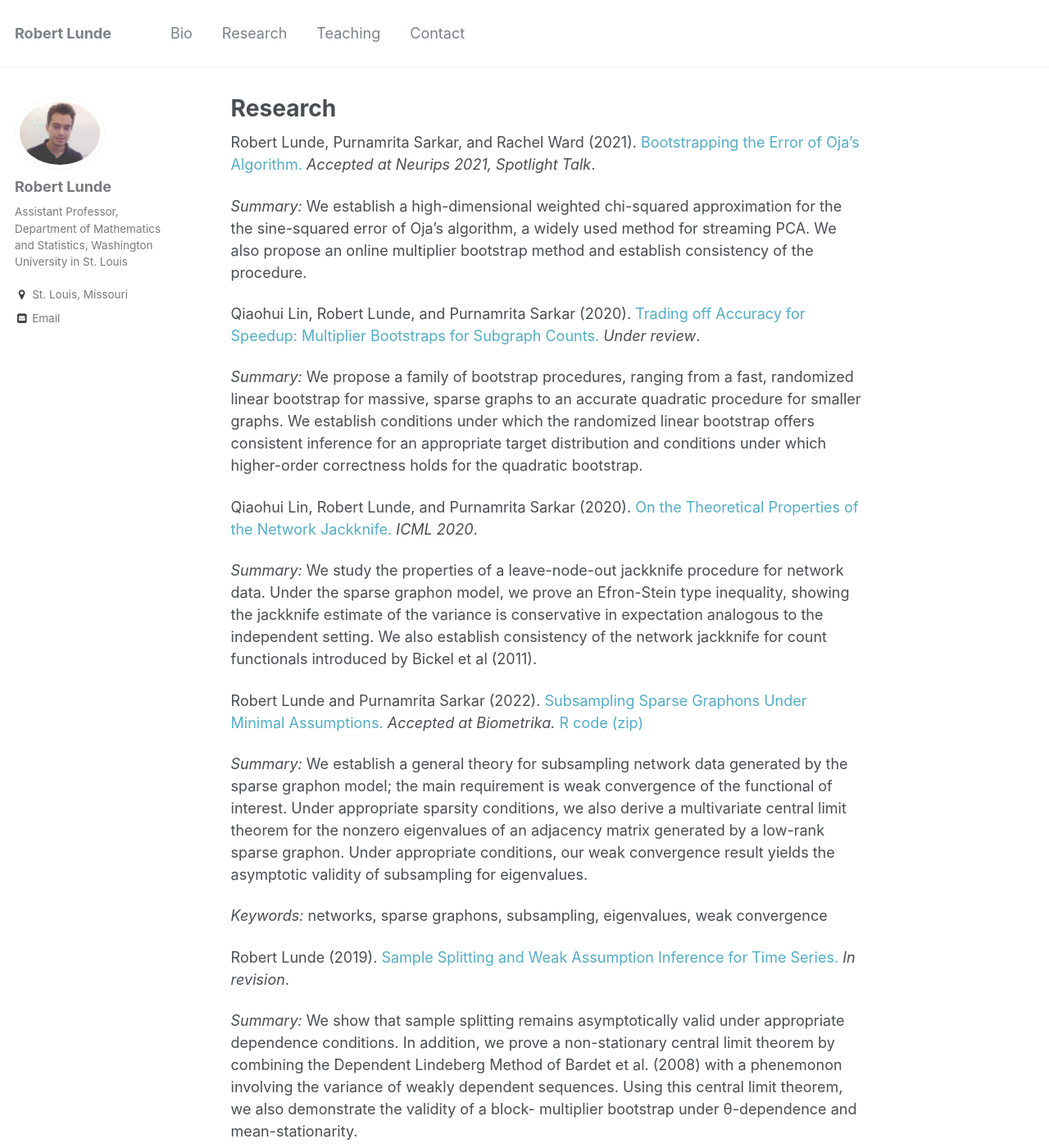
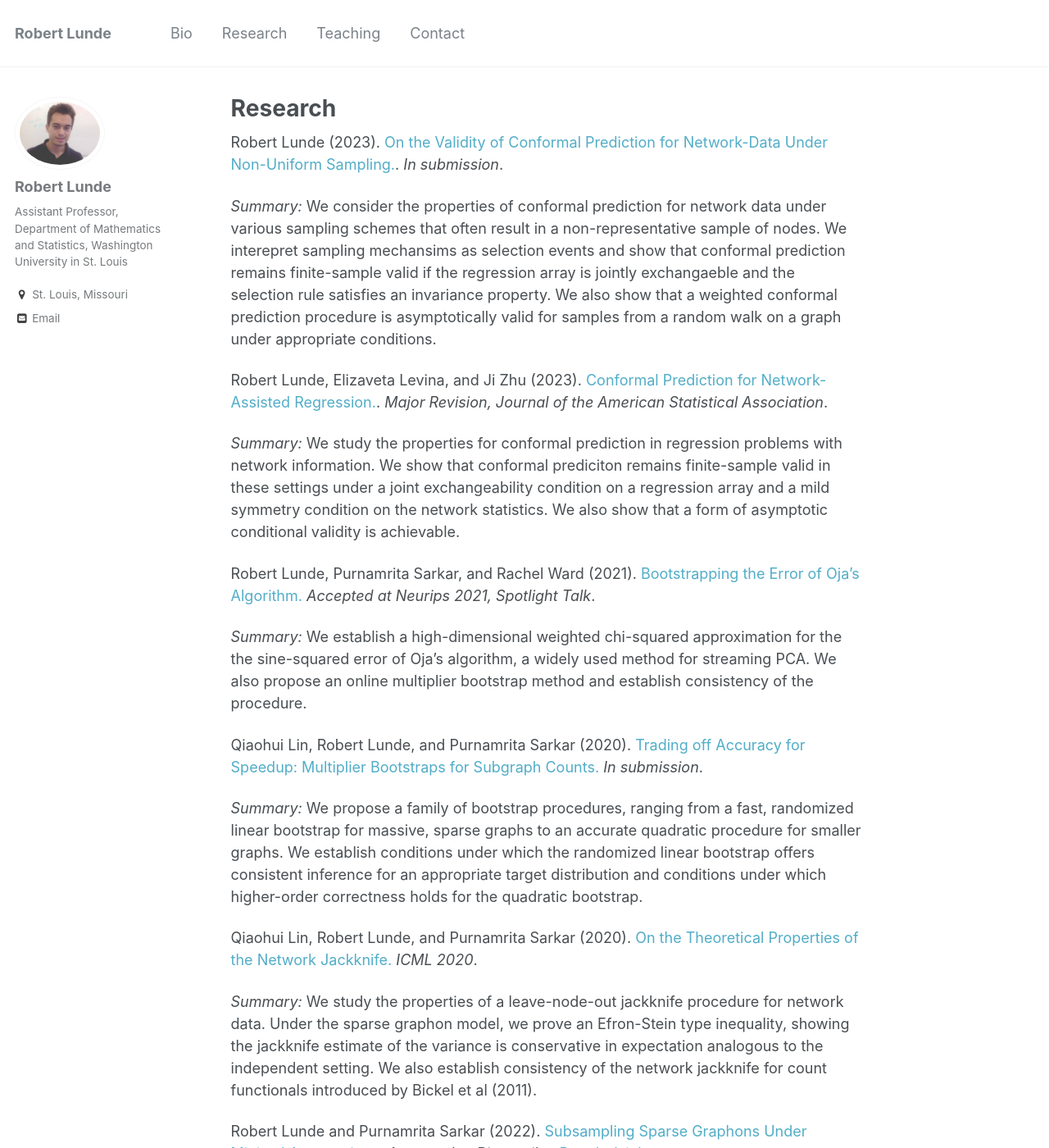
Before and after one commit to rslunde/rslunde.github.io, a Jekyll site: the page built from _pages/research.md, in a window 1280 px wide and 1400 px high. Shown: the whole window at 82% size. Built offline with Jekyll 4.4.1, drawn with Linux system fonts in a browser that asks for light colours; some of the changed text lies outside the part shown.

Commit message:
Update research.md
update

```diff
--- a/_pages/research.md
+++ b/_pages/research.md
@@ -3,12 +3,24 @@ title: "Research"
 permalink: /research/
 author_profile: true
 ---
+
+Robert Lunde (2023). [On the Validity of Conformal Prediction for Network-Data Under Non-Uniform Sampling.](https://arxiv.org/abs/2306.07252). <i>In submission</i>.
+
+<i>Summary:</i>
+We consider the properties of conformal prediction for network data under various sampling schemes that often result in a non-representative sample of nodes.  We interepret sampling mechansims as selection events and show that conformal prediction remains finite-sample valid if the regression array is jointly exchangaeble and the selection rule satisfies an invariance property.  We also show that a weighted conformal prediction procedure is asymptotically valid for samples from a random walk on a graph under appropriate conditions.
+
+
+Robert Lunde, Elizaveta Levina, and Ji Zhu (2023). [Conformal Prediction for Network-Assisted Regression.](https://arxiv.org/abs/2302.10095). <i>Major Revision, Journal of the American Statistical Association</i>.
+
+<i>Summary:</i>
+We study the properties for conformal prediction in regression problems with network information.  We show that conformal prediciton remains finite-sample valid in these settings under a joint exchangeability condition on a regression array and a mild symmetry condition on the network statistics.  We also show that a form of asymptotic conditional validity is achievable.
+
 Robert Lunde, Purnamrita Sarkar, and Rachel Ward (2021). [Bootstrapping the Error of Oja's Algorithm.](https://arxiv.org/abs/2106.14857) <i>Accepted at Neurips 2021, Spotlight Talk</i>.
 
 <i>Summary:</i>
 We establish a high-dimensional weighted chi-squared approximation for the the sine-squared error of Oja's algorithm, a widely used method for streaming PCA.  We also propose an online multiplier bootstrap method and establish consistency of the procedure.
 
-Qiaohui Lin, Robert Lunde, and Purnamrita Sarkar (2020). [Trading off Accuracy for Speedup: Multiplier Bootstraps for Subgraph Counts.](https://arxiv.org/abs/2009.06170) <i>Under review</i>.
+Qiaohui Lin, Robert Lunde, and Purnamrita Sarkar (2020). [Trading off Accuracy for Speedup: Multiplier Bootstraps for Subgraph Counts.](https://arxiv.org/abs/2009.06170) <i>In submission</i>.
 
 <i>Summary:</i> We propose a family of bootstrap procedures, ranging from a fast, randomized linear bootstrap for massive, sparse graphs to an accurate quadratic procedure for smaller graphs.  We establish conditions under which the randomized linear bootstrap offers consistent inference for an appropriate target distribution and conditions under which higher-order correctness holds for the quadratic bootstrap.
 
@@ -16,18 +28,17 @@ Qiaohui Lin, Robert Lunde, and Purnamrita Sarkar (2020). [On the Theoretical Pro
 
 <i>Summary:</i> We study the properties of a leave-node-out jackknife procedure for network data.  Under the sparse graphon model, we prove an Efron-Stein type inequality, showing the jackknife estimate of the variance is conservative in expectation analogous to the independent setting.  We also establish consistency of the network jackknife for count functionals introduced by Bickel et al (2011).
 
-
 Robert Lunde and Purnamrita Sarkar (2022). [Subsampling Sparse Graphons Under Minimal Assumptions.]([https://academic.oup.com/biomet/advance-article-abstract/doi/10.1093/biomet/asac032/6598813]) <i> Accepted at Biometrika. </i> [R code (zip)](https://rslunde.github.io/files/subsampling_graphons_code.zip)
 
 <i>Summary:</i> We establish a general theory for subsampling network data generated by the sparse
 graphon model; the main requirement is weak convergence of the functional of interest. Under appropriate
 sparsity conditions, we also derive a multivariate central limit theorem for the nonzero eigenvalues of an
-adjacency matrix generated by a low-rank sparse graphon.  Under appropriate conditions, our weak convergence
+adjacency matrix generated by a low-rank sparse graphon.  Our weak convergence
 result yields the asymptotic validity of subsampling for eigenvalues.
 
 <i>Keywords:</i> networks, sparse graphons, subsampling, eigenvalues, weak convergence
 
-Robert Lunde (2019). [Sample Splitting and Weak Assumption Inference for Time Series.](https://arxiv.org/pdf/1902.07425.pdf)  <i>In revision</i>.
+Robert Lunde (2019). [Sample Splitting and Weak Assumption Inference for Time Series.](https://arxiv.org/pdf/1902.07425.pdf)
 
 <i>Summary:</i> We show that sample splitting remains asymptotically valid under
 appropriate dependence conditions.  In addition, we prove a non-stationary central limit theorem by
```
Also changed, not shown: other parts of _pages/research.md (+1 -1 lines).
